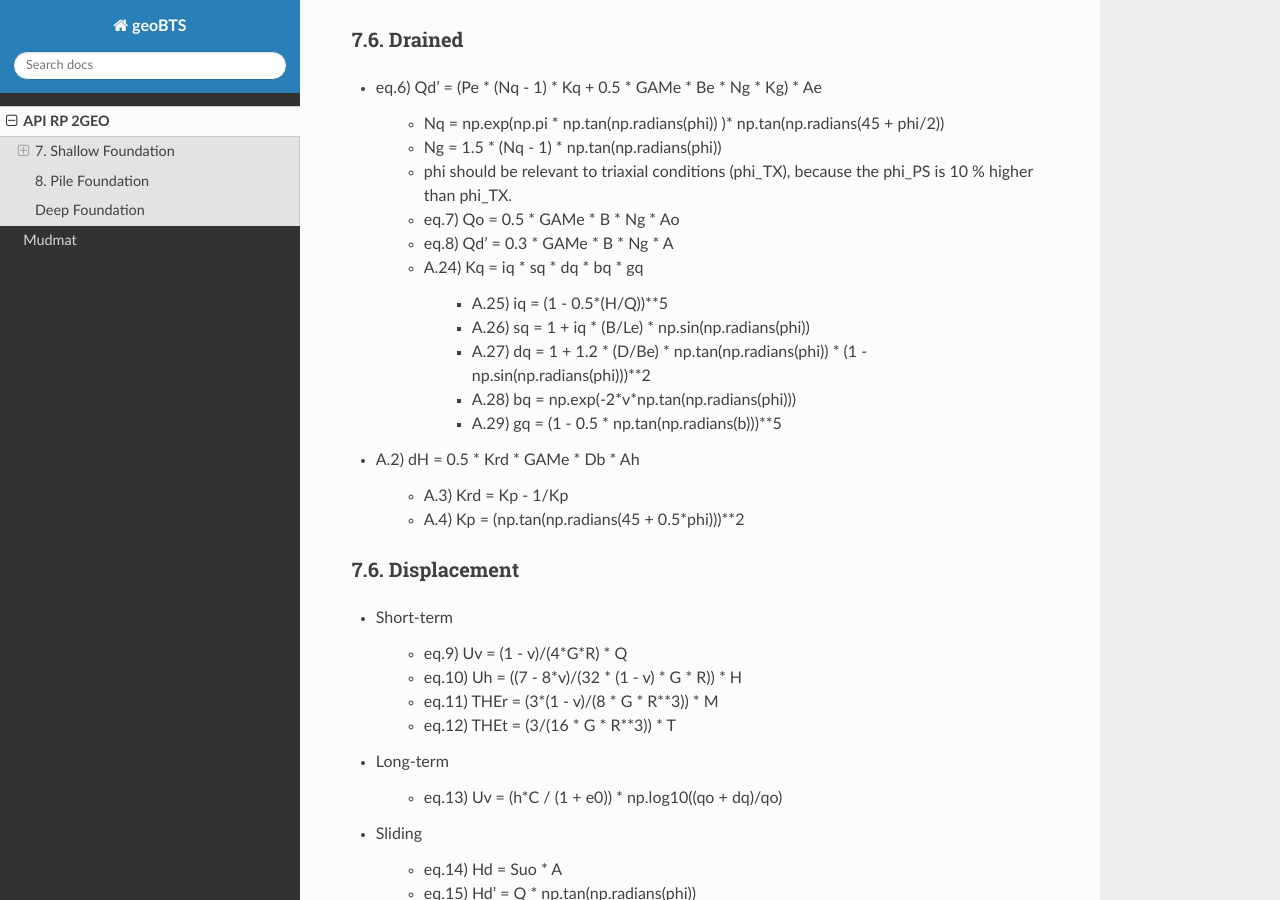
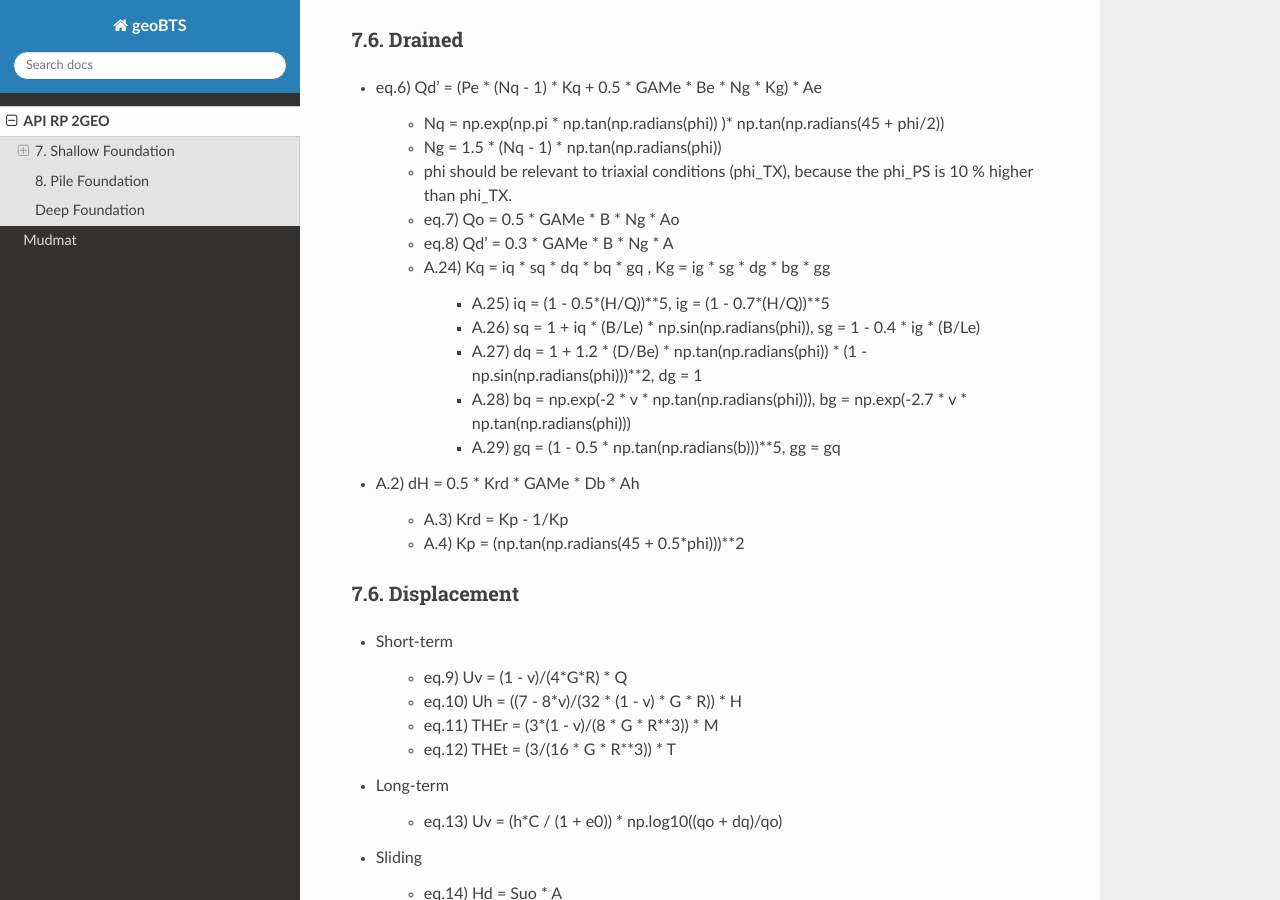
Before and after one commit to jungsohn/geoBTS, a Sphinx documentation site: the page built from docs/source/API_2GEO.rst, in a window 1280 px wide and 900 px high, scrolled down 1142 px. Built offline with Sphinx 7.4.7 and the Read the Docs theme 3.1.0, drawn with Linux system fonts in a browser that asks for light colours.

Commit message:
Update API_2GEO.rst

```diff
--- a/docs/source/API_2GEO.rst
+++ b/docs/source/API_2GEO.rst
@@ -77,17 +77,17 @@ API RP 2GEO
 
         - eq.8) Qd' = 0.3 * GAMe * B * Ng * A
 
-        - A.24) Kq = iq * sq * dq * bq * gq
+        - A.24) Kq = iq * sq * dq * bq * gq ,  Kg = ig * sg * dg * bg * gg
 
-                - A.25) iq = (1 - 0.5*(H/Q))**5
+                - A.25) iq = (1 - 0.5*(H/Q))**5,  ig = (1 - 0.7*(H/Q))**5
 
-                - A.26) sq = 1 + iq * (B/Le) * np.sin(np.radians(phi))
+                - A.26) sq = 1 + iq * (B/Le) * np.sin(np.radians(phi)),  sg = 1 - 0.4 * ig * (B/Le)
 
-                - A.27) dq = 1 + 1.2 * (D/Be) * np.tan(np.radians(phi)) * (1 - np.sin(np.radians(phi)))**2
+                - A.27) dq = 1 + 1.2 * (D/Be) * np.tan(np.radians(phi)) * (1 - np.sin(np.radians(phi)))**2, dg = 1
 
-                - A.28) bq = np.exp(-2*v*np.tan(np.radians(phi)))
+                - A.28) bq = np.exp(-2 * v * np.tan(np.radians(phi))),  bg = np.exp(-2.7 * v * np.tan(np.radians(phi)))
 
-                - A.29) gq = (1 - 0.5 * np.tan(np.radians(b)))**5
+                - A.29) gq = (1 - 0.5 * np.tan(np.radians(b)))**5,  gg = gq
 
 
 - A.2) dH = 0.5 * Krd * GAMe * Db * Ah
```
